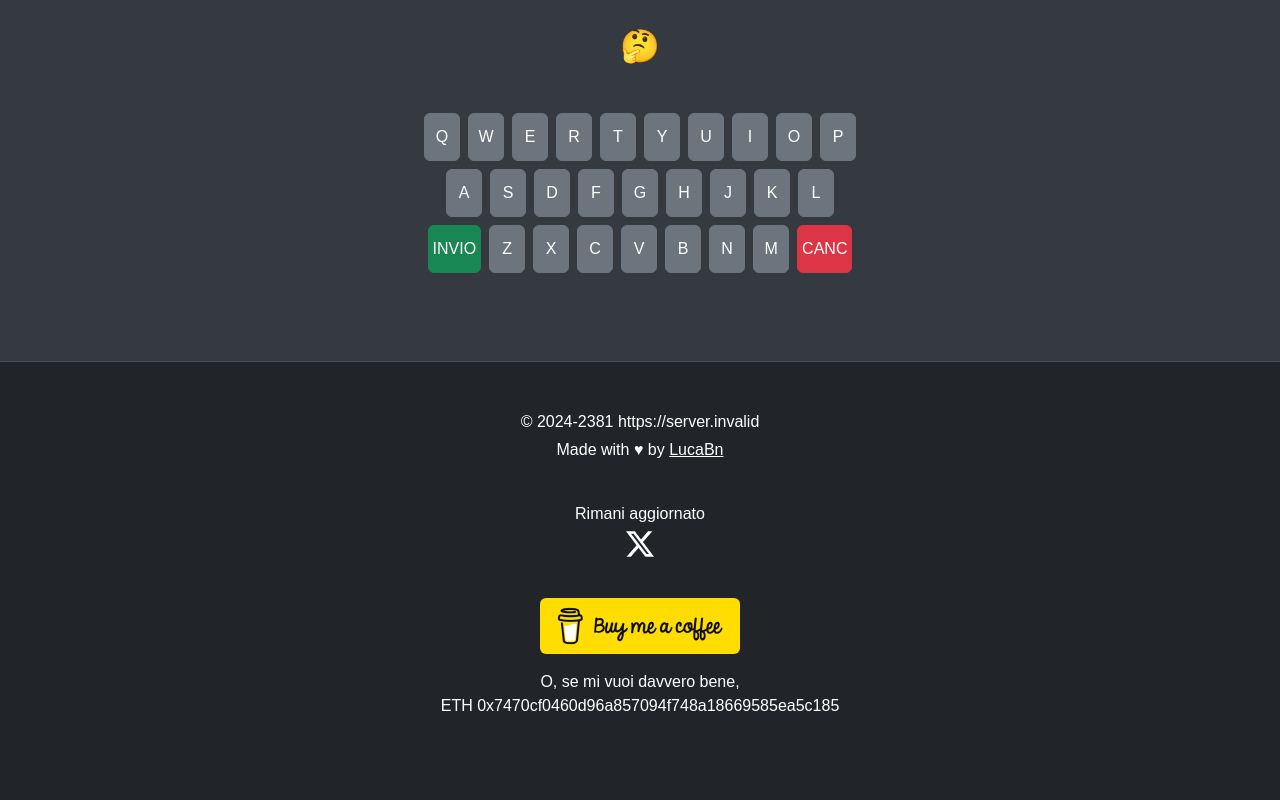
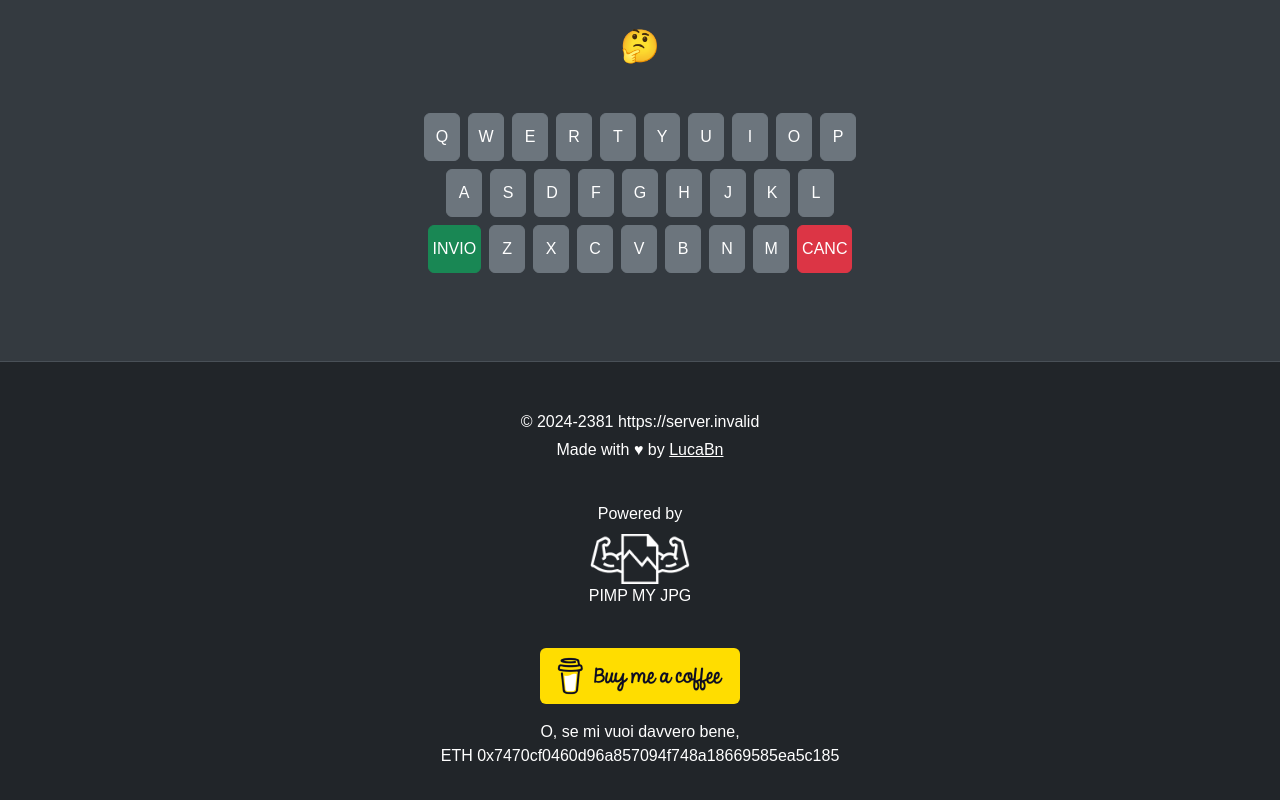
Before and after one commit to LucaBn/canegattostivali, a React (Vite) app: page / in a window 1280 px wide. Shown: the part 517-1317 px from the top of the page. Built offline with nearby package versions, Linux system fonts and the light colour scheme; no server answers; a web font is replaced by a local one.

Commit message:
feat(Footer): :sparkles: update copy and links

```diff
--- a/src/components/UI/Organisms/Footer/Footer.tsx
+++ b/src/components/UI/Organisms/Footer/Footer.tsx
@@ -2,7 +2,7 @@ import React from "react";
 
 // Components
 import { Container, Row, Col } from "react-bootstrap";
-import IconTwitter from "@/components/UI/Atoms/IconTwitter/IconTwitter";
+// import IconTwitter from "@/components/UI/Atoms/IconTwitter/IconTwitter";
 
 // Constants
 import { AUTHOR_NAME, WEBSITE_URL } from "@/constants/app";
@@ -34,6 +34,30 @@ const Footer: React.FC = () => {
         </Row>
         <Row>
           <Col xs={12} className="mb-4">
+            <p className="mb-2 text-center">Powered by</p>
+            <p className="d-flex flex-column align-items-center">
+              <a
+                href="https://www.pimpmyjpg.com/it"
+                title="Pimp my Jpg"
+                target="_blank"
+                rel="noopener noreferrer nofollow"
+                className="d-contents text-white"
+              >
+                <img
+                  src="/assets/img/pimp-my-jpg.png"
+                  height="50"
+                  width="100"
+                  alt="Logo di Pimp my Jpg con bicipiti assurdi"
+                  draggable="false"
+                  className="pmj__logo"
+                />
+                <span className="pmj__logo-label">PIMP MY JPG</span>
+              </a>
+            </p>
+          </Col>
+        </Row>
+        {/* <Row>
+          <Col xs={12} className="mb-4">
             <p className="mb-1 text-center">Rimani aggiornato</p>
             <ul className="footer__social-list list-unstyled d-flex justify-content-center gap-2">
               <li>
@@ -48,7 +72,7 @@ const Footer: React.FC = () => {
               </li>
             </ul>
           </Col>
-        </Row>
+        </Row> */}
         <Row>
           <Col xs={12} className="mb-4">
             <p>
```
Also changed, not shown: public/assets/img/pimp-my-jpg.png (added).
